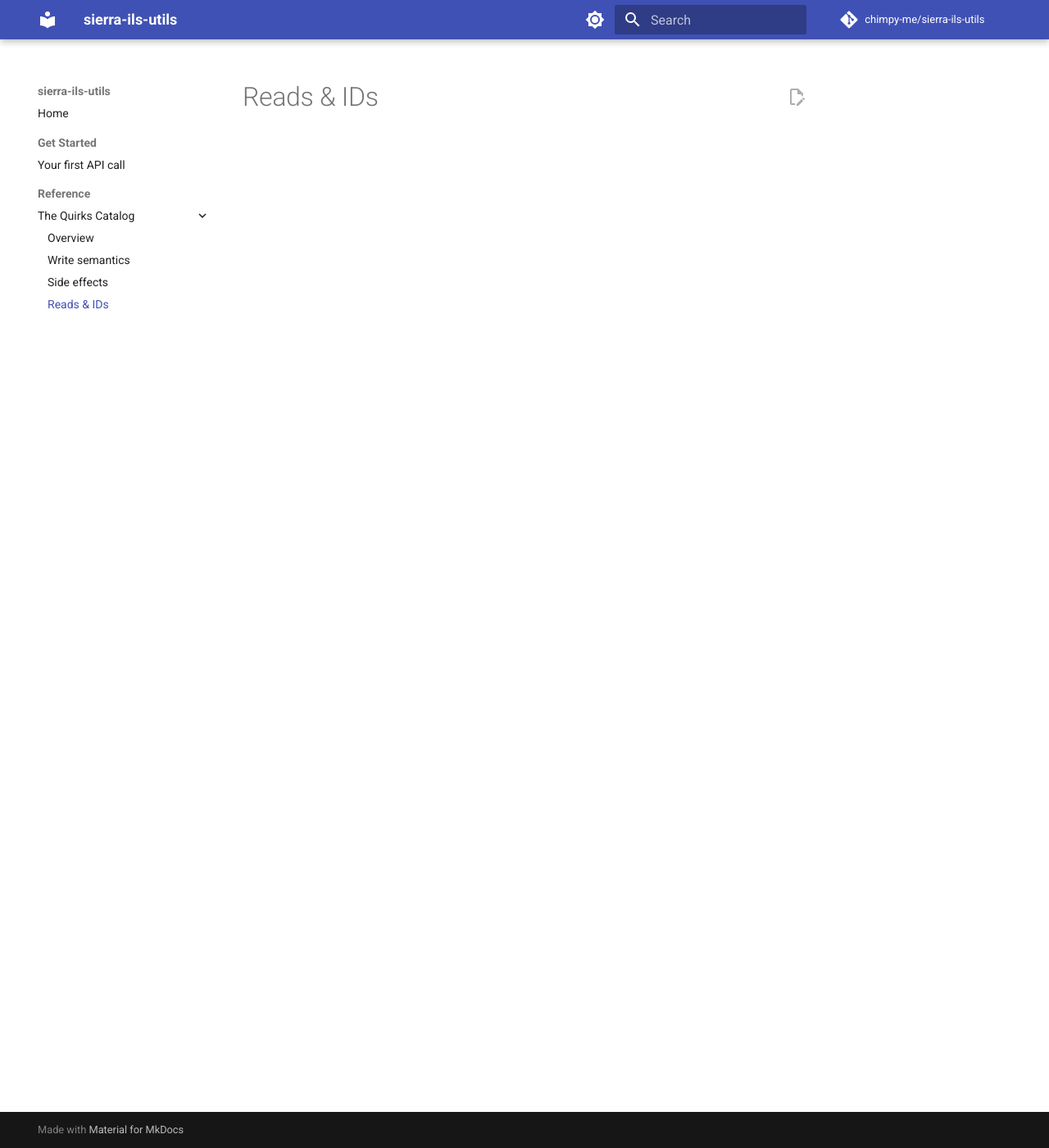
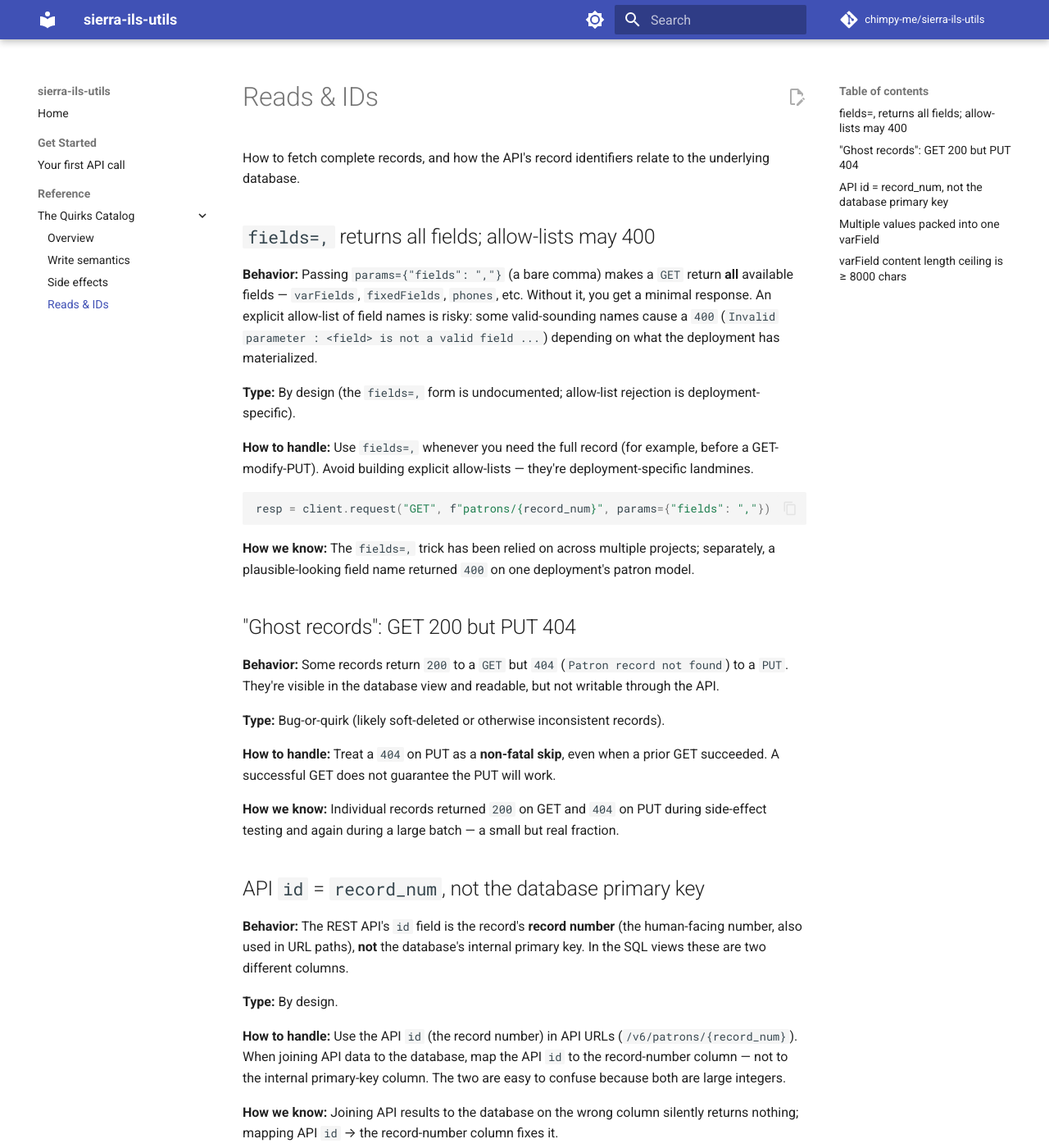
Before and after one commit to chimpy-me/sierra-ils-utils, an MkDocs documentation site: the page built from docs/reference/quirks/reads-and-ids.md, in a window 1280 px wide and 1400 px high. Shown: the whole window at 82% size. Built offline with MkDocs 1.6.1 and Material for MkDocs 9.7.7, drawn with Linux system fonts in a browser that asks for light colours; comment, search, counter and statistics services are not loaded; some of the changed text lies outside the part shown.

Commit message:
docs: write Quirks Catalog — reads & IDs (5 entries)
Co-Authored-By: Claude Opus 4.8 (1M context) <noreply@anthropic.com>

````diff
--- a/docs/reference/quirks/reads-and-ids.md
+++ b/docs/reference/quirks/reads-and-ids.md
@@ -1 +1,83 @@
 # Reads & IDs
+
+How to fetch complete records, and how the API's record identifiers relate to the underlying
+database.
+
+## `fields=,` returns all fields; allow-lists may 400
+
+**Behavior:** Passing `params={"fields": ","}` (a bare comma) makes a `GET` return **all** available
+fields — `varFields`, `fixedFields`, `phones`, etc. Without it, you get a minimal response. An
+explicit allow-list of field names is risky: some valid-sounding names cause a `400` (`Invalid
+parameter : <field> is not a valid field ...`) depending on what the deployment has materialized.
+
+**Type:** By design (the `fields=,` form is undocumented; allow-list rejection is deployment-specific).
+
+**How to handle:** Use `fields=,` whenever you need the full record (for example, before a
+GET-modify-PUT). Avoid building explicit allow-lists — they're deployment-specific landmines.
+
+```python
+resp = client.request("GET", f"patrons/{record_num}", params={"fields": ","})
+```
+
+**How we know:** The `fields=,` trick has been relied on across multiple projects; separately, a
+plausible-looking field name returned `400` on one deployment's patron model.
+
+## "Ghost records": GET 200 but PUT 404
+
+**Behavior:** Some records return `200` to a `GET` but `404` (`Patron record not found`) to a `PUT`.
+They're visible in the database view and readable, but not writable through the API.
+
+**Type:** Bug-or-quirk (likely soft-deleted or otherwise inconsistent records).
+
+**How to handle:** Treat a `404` on PUT as a **non-fatal skip**, even when a prior GET succeeded. A
+successful GET does not guarantee the PUT will work.
+
+**How we know:** Individual records returned `200` on GET and `404` on PUT during side-effect testing
+and again during a large batch — a small but real fraction.
+
+## API `id` = `record_num`, not the database primary key
+
+**Behavior:** The REST API's `id` field is the record's **record number** (the human-facing number,
+also used in URL paths), **not** the database's internal primary key. In the SQL views these are two
+different columns.
+
+**Type:** By design.
+
+**How to handle:** Use the API `id` (the record number) in API URLs (`/v6/patrons/{record_num}`).
+When joining API data to the database, map the API `id` to the record-number column — not to the
+internal primary-key column. The two are easy to confuse because both are large integers.
+
+**How we know:** Joining API results to the database on the wrong column silently returns nothing;
+mapping API `id` → the record-number column fixes it.
+
+## Multiple values packed into one varField
+
+**Behavior:** A single varField's `content` sometimes holds **several values separated by commas**
+(for example, two email addresses in one field) rather than one value per varField.
+
+**Type:** Data quality.
+
+**How to handle:** Split on the delimiter before processing, and rejoin after filtering. Anchored
+regex (`^...$`) over the whole field will miss values that aren't first or last.
+
+```python
+def split_values(content: str) -> list[str]:
+    return [v.strip() for v in (content or "").split(",") if v.strip()]
+```
+
+**How we know:** In a large patron dataset, a meaningful number of email varFields held
+comma-separated lists; treating each varField as a single value produced wrong classifications.
+
+## varField content length ceiling is ≥ 8000 chars
+
+**Behavior:** A varField's `content` accepts and stores **at least 8000 characters** verbatim — far
+more than you'd expect for a "note" field.
+
+**Type:** By design.
+
+**How to handle:** Length is rarely the constraint. Keep system-written notes concise for human
+readability rather than because of an API limit; the ceiling is high enough that it's effectively a
+non-issue for normal use.
+
+**How we know:** A ladder test (100 → 8000 chars) on a test record stored every size verbatim with no
+truncation.
````
